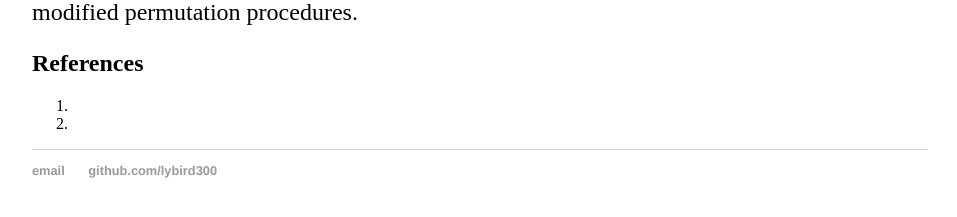
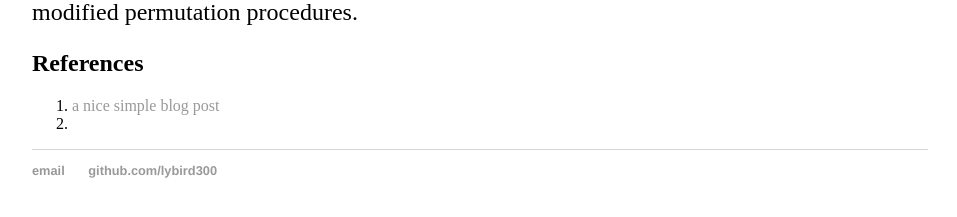
Before and after one commit to lybird300/lybird300.github.io, a Jekyll site: the page built from _posts/2015-10-24-permutation.md, in a window 1280 px wide and 900 px high, scrolled down 2688 px. Shown: the part 662-879 px from the top of the window, without its empty margins (160-1117 px from the left). Built offline with Jekyll 4.4.1, drawn with Linux system fonts in a browser that asks for light colours.

Commit message:
Update 2015-10-24-permutation.md

```diff
--- a/_posts/2015-10-24-permutation.md
+++ b/_posts/2015-10-24-permutation.md
@@ -114,6 +114,6 @@ Or how about using LMM: valid permutation to assess significance in the context
 
 <h2>References</h2>
 <ol>
-<li></li>
+<li><a href="https://brainder.org/tag/permutation-test/">a nice simple blog post</a></li>
 <li></li>
 </ol>
```
